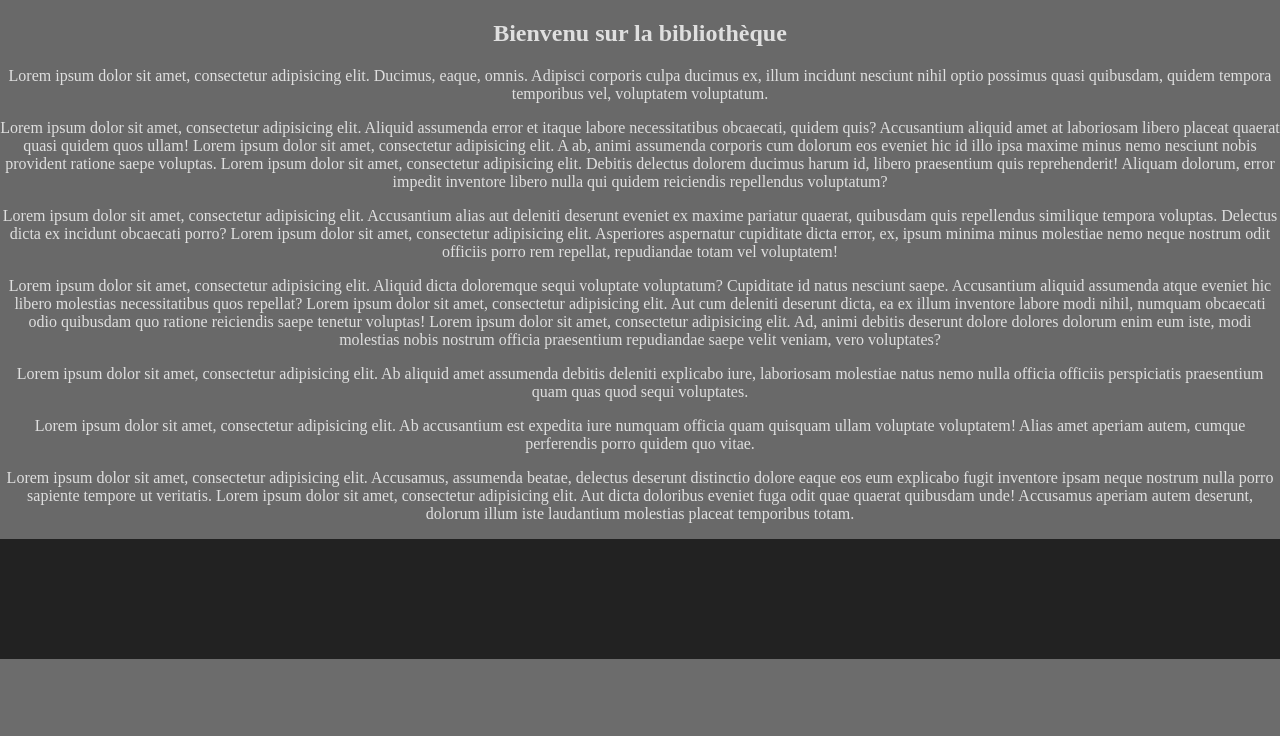
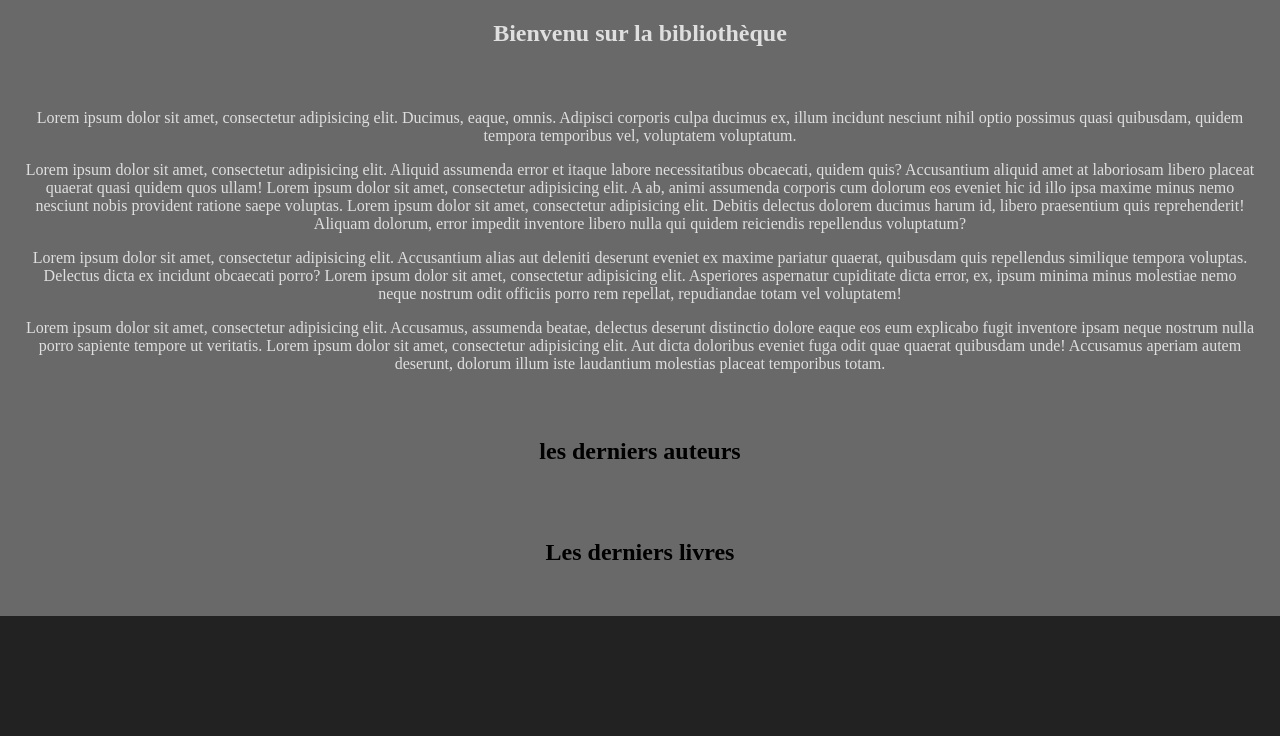
Before and after one commit to MarleneTissier/symfony_library, a Symfony app: template templates/accueil.html.twig in a window 1280 px wide. Shown: the part 205-941 px from the top of the page. Before the commit the page ends 864 px from the top, so only its background shows below. Run offline with Twig, Linux system fonts and the light colour scheme; the template is opened without the code that fills it, so the values that code supplies are empty; some libraries are stand-ins or nearby versions.

Commit message:
Affinage de la page d'accueil avec affichage des 3 derniers livres / auteurs

```diff
--- a/public/style.css
+++ b/public/style.css
@@ -46,9 +46,23 @@ h1{
 }
 
 /*accueil*/
+.prez{
+    padding: 2%;
+    text-align: center;
+}
 .accueil h2, p{
     color: #dfdfdf;
     text-align: center;
+}
+.last_author, .last_book{
+    padding: 1%;
+    display: flex;
+    justify-content: space-around;
+    flex-wrap: wrap;
+}
+h3{
+    text-align: center;
+    font-size: x-large;
 }
 
 /*les livres et les auteurs*/
--- a/src/Repository/AuthorRepository.php
+++ b/src/Repository/AuthorRepository.php
@@ -5,6 +5,7 @@ namespace App\Repository;
 use App\Entity\Author;
 use Doctrine\Bundle\DoctrineBundle\Repository\ServiceEntityRepository;
 use Doctrine\Persistence\ManagerRegistry;
+use Doctrine\ORM\Mapping as ORM;
 
 /**
  * @method Author|null find($id, $lockMode = null, $lockVersion = null)
@@ -47,4 +48,6 @@ class AuthorRepository extends ServiceEntityRepository
         ;
     }
     */
+
+
 }
--- a/src/Repository/BookRepository.php
+++ b/src/Repository/BookRepository.php
@@ -66,4 +66,7 @@ class BookRepository extends ServiceEntityRepository
         //on retourne le résulta
         return $books;
     }
+
+
+
 }
--- a/templates/accueil.html.twig
+++ b/templates/accueil.html.twig
@@ -3,20 +3,64 @@
     <div class="content">
         <div class="accueil">
             <h2>Bienvenu sur la bibliothèque</h2>
+            <div class="prez">
                 <p>Lorem ipsum dolor sit amet, consectetur adipisicing elit. Ducimus, eaque, omnis. Adipisci corporis culpa ducimus ex, illum incidunt nesciunt nihil optio possimus quasi quibusdam, quidem tempora temporibus vel, voluptatem voluptatum.</p>
                 <p>Lorem ipsum dolor sit amet, consectetur adipisicing elit. Aliquid assumenda error et itaque labore necessitatibus obcaecati, quidem quis? Accusantium aliquid amet at laboriosam libero placeat quaerat quasi quidem quos ullam!
                 Lorem ipsum dolor sit amet, consectetur adipisicing elit. A ab, animi assumenda corporis cum dolorum eos eveniet hic id illo ipsa maxime minus nemo nesciunt nobis provident ratione saepe voluptas.
                 Lorem ipsum dolor sit amet, consectetur adipisicing elit. Debitis delectus dolorem ducimus harum id, libero praesentium quis reprehenderit! Aliquam dolorum, error impedit inventore libero nulla qui quidem reiciendis repellendus voluptatum?</p>
                 <p>Lorem ipsum dolor sit amet, consectetur adipisicing elit. Accusantium alias aut deleniti deserunt eveniet ex maxime pariatur quaerat, quibusdam quis repellendus similique tempora voluptas. Delectus dicta ex incidunt obcaecati porro?
                 Lorem ipsum dolor sit amet, consectetur adipisicing elit. Asperiores aspernatur cupiditate dicta error, ex, ipsum minima minus molestiae nemo neque nostrum odit officiis porro rem repellat, repudiandae totam vel voluptatem!</p>
-            <p>Lorem ipsum dolor sit amet, consectetur adipisicing elit. Aliquid dicta doloremque sequi voluptate voluptatum? Cupiditate id natus nesciunt saepe. Accusantium aliquid assumenda atque eveniet hic libero molestias necessitatibus quos repellat?
-            Lorem ipsum dolor sit amet, consectetur adipisicing elit. Aut cum deleniti deserunt dicta, ea ex illum inventore labore modi nihil, numquam obcaecati odio quibusdam quo ratione reiciendis saepe tenetur voluptas!
-            Lorem ipsum dolor sit amet, consectetur adipisicing elit. Ad, animi debitis deserunt dolore dolores dolorum enim eum iste, modi molestias nobis nostrum officia praesentium repudiandae saepe velit veniam, vero voluptates?</p>
-            <p>Lorem ipsum dolor sit amet, consectetur adipisicing elit. Ab aliquid amet assumenda debitis deleniti explicabo iure, laboriosam molestiae natus nemo nulla officia officiis perspiciatis praesentium quam quas quod sequi voluptates.</p>
-            <p>Lorem ipsum dolor sit amet, consectetur adipisicing elit. Ab accusantium est expedita iure numquam officia quam quisquam ullam voluptate voluptatem! Alias amet aperiam autem, cumque perferendis porro quidem quo vitae.</p>
                 <p>Lorem ipsum dolor sit amet, consectetur adipisicing elit. Accusamus, assumenda beatae, delectus deserunt distinctio dolore eaque eos eum explicabo fugit inventore ipsam neque nostrum nulla porro sapiente tempore ut veritatis.
                 Lorem ipsum dolor sit amet, consectetur adipisicing elit. Aut dicta doloribus eveniet fuga odit quae quaerat quibusdam unde! Accusamus aperiam autem deserunt, dolorum illum iste laudantium molestias placeat temporibus totam.</p>
             </div>
         </div>
+    </div>
+    <div class="last_authors">
+        <h3>les derniers auteurs</h3>
+        <div class="last_author">
+
+            {% for author in authors %}
+                <div class="authors">
+
+                    <a href="{{ path('author_show', {'id':author.id}) }}">
+
+                        <!--le nom/prenom de l'auteur de l'auteur-->
+                        <h2>{{ author.firstname }} {{ author.lastname }}</h2>
+
+                        <!--la biographie de l'auteur-->
+                        <p>{{ author.biography }}</p>
+
+                        <!--afficher la date de naissance / mort de l'auteur-->
+                        {% if author.deathdate==null %}
+                            <p>{{ author.birthdate|date('d-M-Y') }}</p>
+                        {% else %}
+                            <p>{{ author.birthdate|date('d-M-Y') }} / {{ author.deathdate|date('d-M-Y') }}</p>
+                        {% endif %}
+                    </a>
+
+                </div>
+            {% endfor %}
+
+        </div>
+    </div>
+    <div class="last_books">
+        <h3>Les derniers livres</h3>
+        <div class="last_book">
+
+            {% for book in books %}
+
+                <div class="books">
+                    <a href="{{ path('book_show', {'id':book.id}) }}">
+                        <!--le titre du livre-->
+                        <h2>{{ book.title }}</h2>
+                        <!--les info du livre-->
+                        <p>type : {{ book.genre }} - {{ book.nbPages }} pages</p>
+                    </a>
+                </div>
+
+            {% endfor %}
+
+        </div>
+    </div>
 
 {% endblock %}
```
Also changed, not shown: src/Controller/AuthorController.php (+10 -2 lines). Lines whose indentation alone changed are shown as unchanged.
